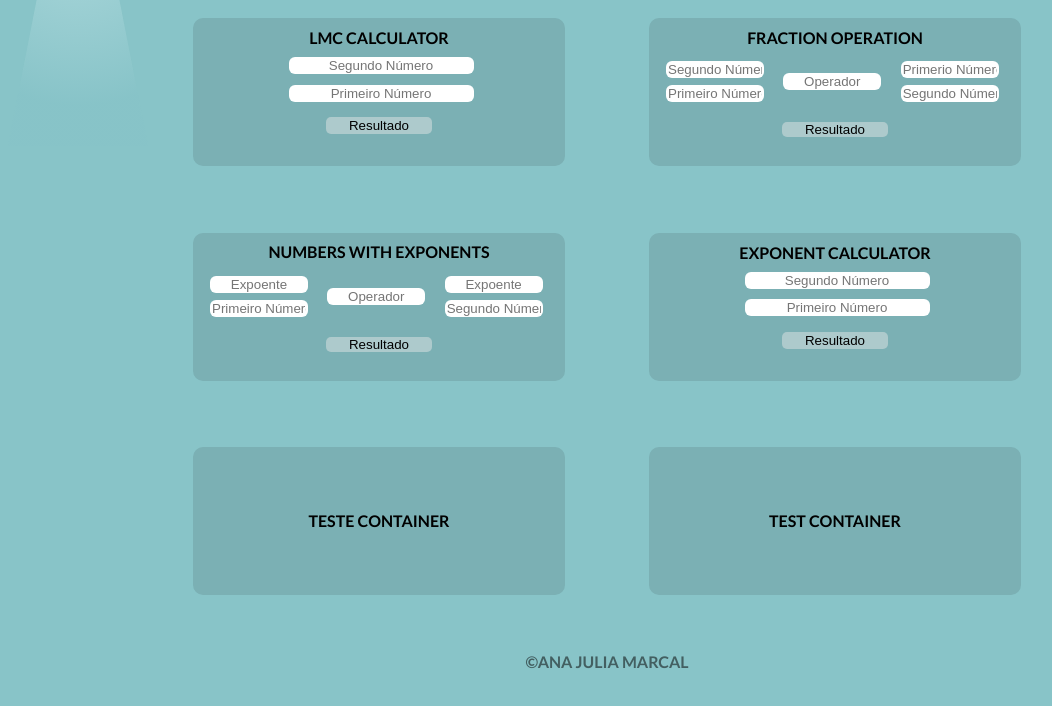
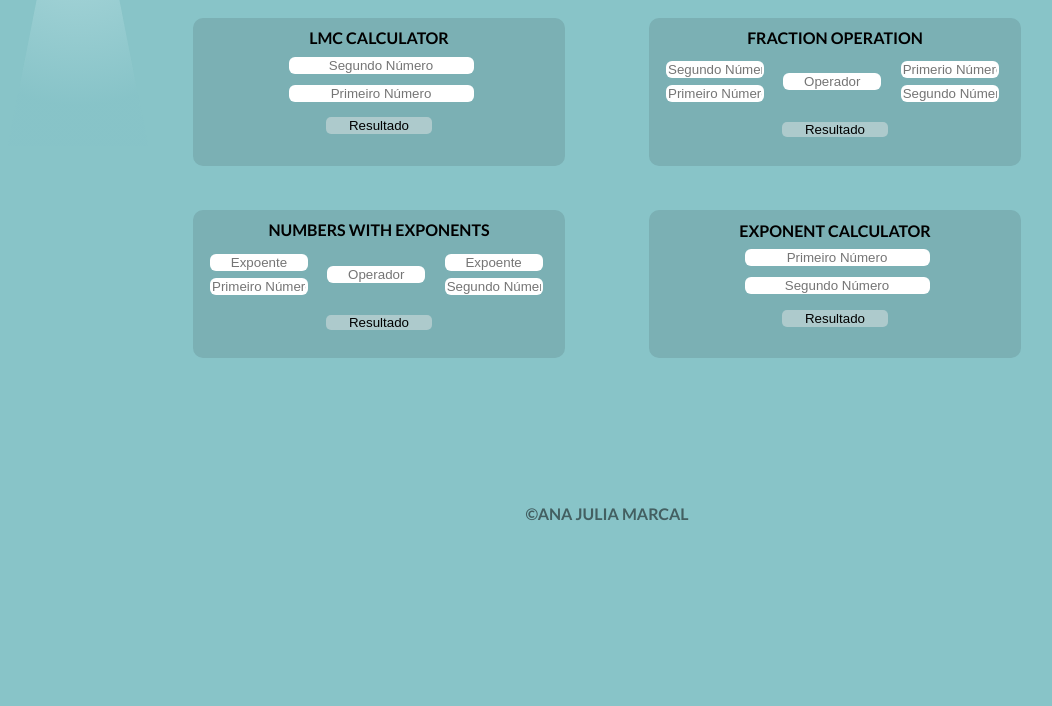
Before and after one commit to Julia-Marcal/Advanced-Calculator, a plain HTML site: page index.html in a window 1280 px wide. Shown: the part 138-844 px from the top of the page, without its empty margins (33-1085 px from the left). After the commit the page ends 800 px from the top, so only its background shows below. Drawn offline with Linux system fonts and the light colour scheme.

Commit message:
last update

```diff
--- a/index.html
+++ b/index.html
@@ -98,8 +98,8 @@
 
         <div class="quadrado">
             <h3>EXPONENT CALCULATOR</h3>
-            <p><input type="number" class='inputnum' placeholder = 'Segundo Número' name="num1_exponent_c" id="num1_exponent_c"></p>
-            <p><input type="number" class='inputnum' placeholder='Primeiro Número' name="num2_exponent_c" id="num2_exponent_c"></p>
+            <p><input type="number" class='inputnum' placeholder='Primeiro Número' name="num1_exponent_c" id="num2_exponent_c"></p>
+            <p><input type="number" class='inputnum' placeholder = 'Segundo Número' name="num2_exponent_c" id="num1_exponent_c"></p>
             <br><input type="button" class="button" value="Resultado" onclick="exponent_Calculator()"></p>
 
             <div id="res_exponent">
@@ -107,14 +107,6 @@
                     <!--!!Resultado--->
                 </p>
             </div>
-        </div>
-
-        <div class="quadrado">
-            <h3>TESTE CONTAINER</h3>
-        </div>
-
-        <div class="quadrado">
-            <h3>TEST CONTAINER</h3>
         </div>
 
     </article>
```
